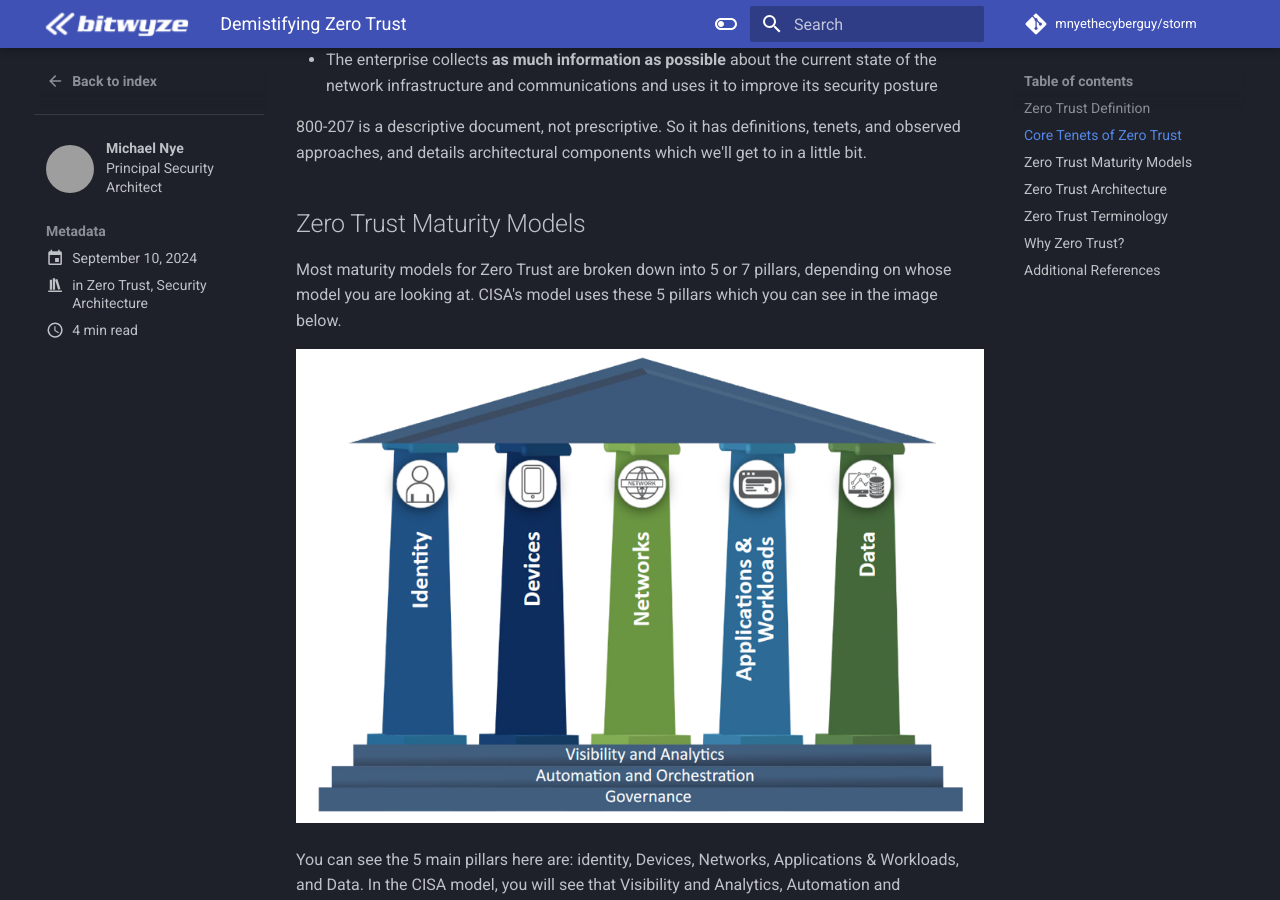
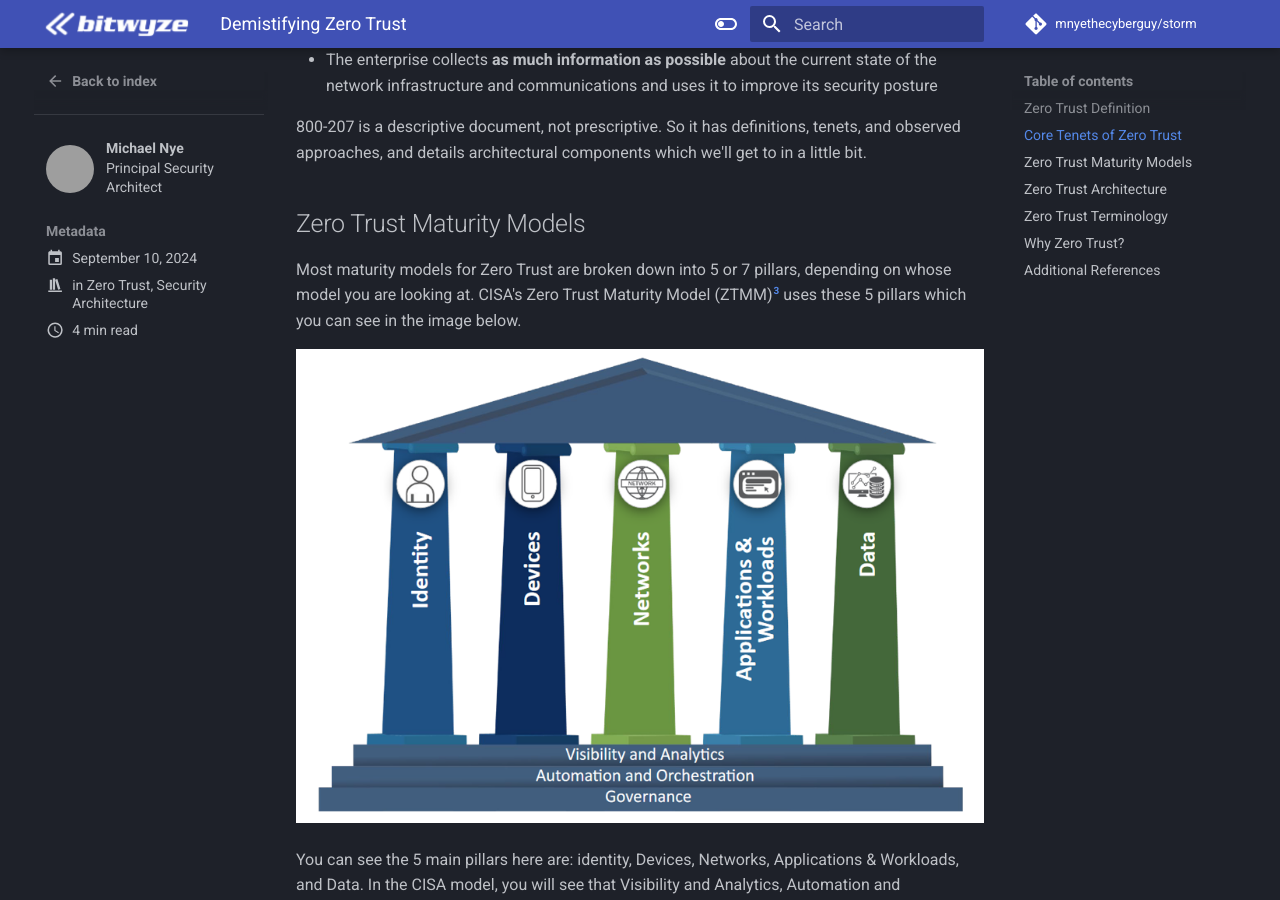
Before and after one commit to mnyethecyberguy/storm, an MkDocs documentation site: the page built from docs/blog/posts/zt-overview.md, in a window 1280 px wide and 900 px high, scrolled down 1722 px. Built offline with MkDocs 1.6.1 and Material for MkDocs 9.7.7, drawn with Linux system fonts in a browser that asks for light colours; comment, search, counter and statistics services are not loaded; some of the changed text lies outside the part shown; grey boxes are pictures that could not be loaded.

Commit message:
Updated zt-overview.md

```diff
--- a/docs/blog/posts/zt-overview.md
+++ b/docs/blog/posts/zt-overview.md
@@ -33,7 +33,7 @@
 
 These are the tenets from the NIST special publication on Zero Trust Architecture.  These tenets mirror a lot of the key concepts from the definition above: least privilege, per-session, dynamic, strong authentication and authorization, telemetry, etc.  If you have not done so, I would strongly recommend familiarizing yourself with the concepts in this document.
 
-![NIST Logo](../images/nist.png)
+![NIST Logo](../../assets/images/nist.png)
 
 **NIST SP 800-207 Tenets of Zero Trust:**[^2]
 
@@ -49,9 +49,9 @@
 
 ## Zero Trust Maturity Models
 
-Most maturity models for Zero Trust are broken down into 5 or 7 pillars, depending on whose model you are looking at.  CISA's model uses these 5 pillars which you can see in the image below.
+Most maturity models for Zero Trust are broken down into 5 or 7 pillars, depending on whose model you are looking at.  CISA's Zero Trust Maturity Model (ZTMM)[^3] uses these 5 pillars which you can see in the image below.
 
-![CISA ZTMM](../images/zt-cisa-ztmm.png)
+![CISA ZTMM](../../assets/images/zt-cisa-ztmm.png)
 
 You can see the 5 main pillars here are: identity, Devices, Networks, Applications & Workloads, and Data.  In the CISA model, you will see that Visibility and Analytics, Automation and Orchestration, and Governance are the foundation of the pillars.  Some other models will have these foundational layers pulled up as pillars, but these are the core competencies of Zero Trust and are critical when trying to improve maturity of your Zero Trust Architectures.
 
@@ -72,5 +72,6 @@
 [^2]:
     NIST Special Publication 800-207: Zero Trust Architecture (2020). <https://nvlpubs.nist.gov/nistpubs/SpecialPublications/NIST.SP.800-207.pdf>
 [^3]:
+    Zero Trust Maturity Model, Version 2.0.  CISA (2023). <https://www.cisa.gov/sites/default/files/2023-04/zero_trust_maturity_model_v2_508.pdf>
 [^4]:
 [^5]:
```
Also changed, not shown: docs/blog/images/nist.png (deleted), docs/blog/images/zt-arch-logical.png (deleted), docs/blog/images/zt-cisa-ztmm.png (deleted).
